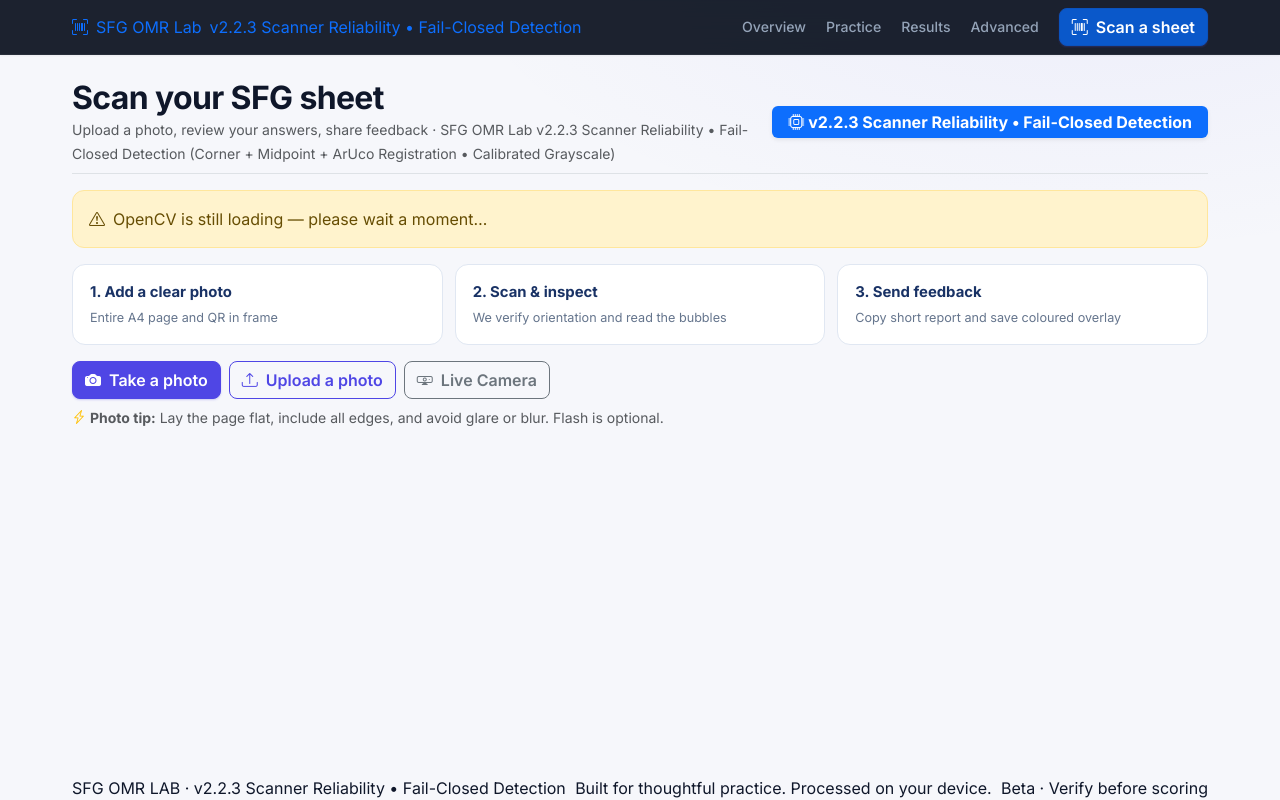
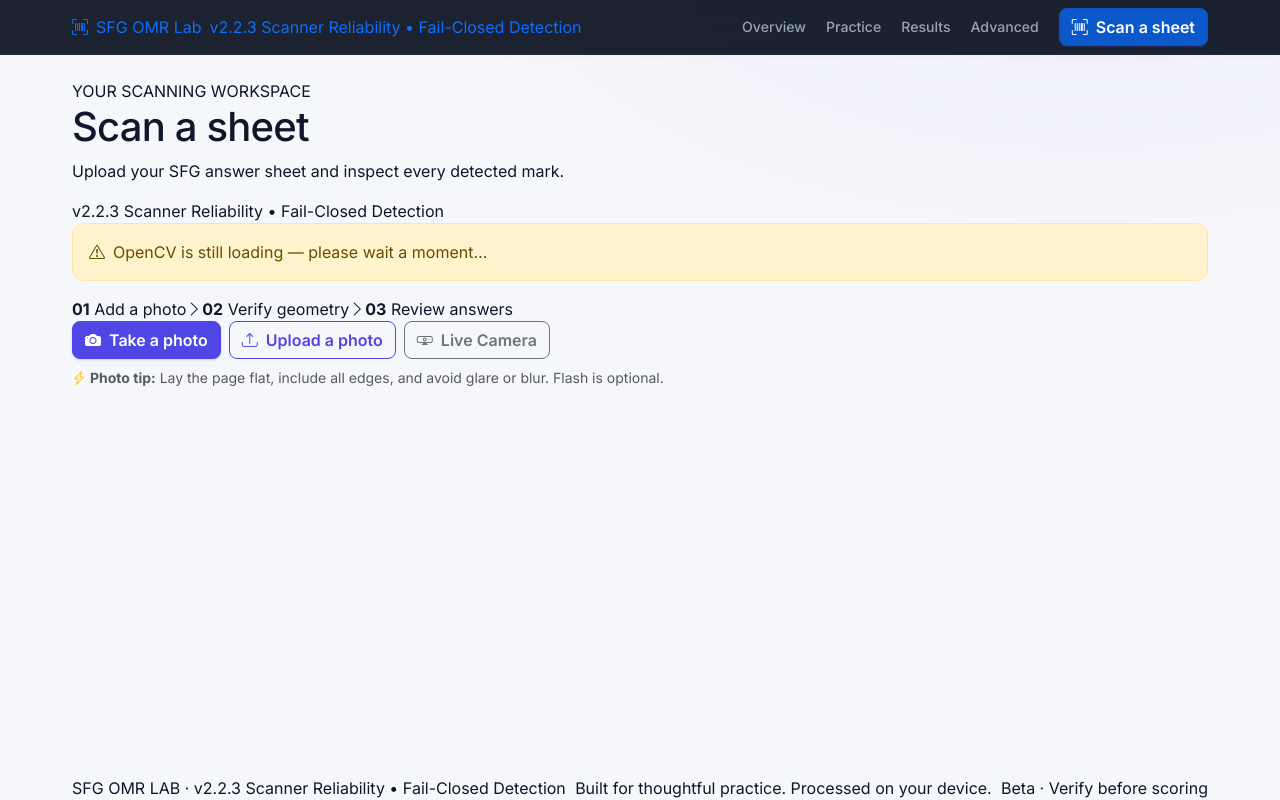
Before and after one commit to aalsiyodha/sfg-omr-lab, a React (Vite) app: page /scan in a window 1280 px wide. Built offline with nearby package versions, Linux system fonts and the light colour scheme.

Commit message:
design: streamlined scanning workspace and refined lightweight progress animation

```diff
--- a/src/pages/ScanPage.tsx
+++ b/src/pages/ScanPage.tsx
@@ -4,7 +4,7 @@ import type { AppState } from '../App';
 import type { AnswerOption } from '../types';
 import { ErrorLogBox } from '../components/ErrorLogBox';
 import { generateLLMDiagnosticPrompt, generateBetaFeedbackPrompt } from '../diagnostics/llmPromptGenerator';
-import { APP_VERSION, APP_BUILD_NAME } from '../config/version';
+import { APP_VERSION } from '../config/version';
 
 interface Props { appState: AppState; }
 
@@ -237,14 +237,9 @@ export default function ScanPage({ appState }: Props) {
 
   return (
     <div>
-      <div className="d-flex align-items-center justify-content-between mb-3 border-bottom pb-2">
-        <div>
-          <h2 className="mb-0 fw-bold">Scan your SFG sheet</h2>
-          <small className="text-muted">Upload a photo, review your answers, share feedback · {APP_BUILD_NAME}</small>
-        </div>
-        <span className="badge bg-primary px-3 py-2 fs-6 shadow-sm">
-          <i className="bi bi-cpu me-1" />{APP_VERSION}
-        </span>
+      <div className="product-scan-header">
+        <div><span className="product-kicker">YOUR SCANNING WORKSPACE</span><h1>Scan a sheet</h1><p>Upload your SFG answer sheet and inspect every detected mark.</p></div>
+        <span className="product-scan-version">{APP_VERSION}</span>
       </div>
 
       {opencv !== 'ready' && (
@@ -254,16 +249,16 @@ export default function ScanPage({ appState }: Props) {
         </div>
       )}
 
-      {!scanResult && <div className="beta-scan-intro mb-3">
-        <div><strong>1. Add a clear photo</strong><small>Entire A4 page and QR in frame</small></div>
-        <div><strong>2. Scan &amp; inspect</strong><small>We verify orientation and read the bubbles</small></div>
-        <div><strong>3. Send feedback</strong><small>Copy short report and save coloured overlay</small></div>
+      {!scanResult && <div className="product-scan-instructions">
+        <span><b>01</b> Add a photo</span><i className="bi bi-chevron-right" />
+        <span><b>02</b> Verify geometry</span><i className="bi bi-chevron-right" />
+        <span><b>03</b> Review answers</span>
       </div>}
       {/* Input section (hidden once scan result exists) */}
       {!scanResult && (
         <div className="row g-3">
           <div className="col-12">
-            <div className="d-flex flex-wrap gap-2 mb-2">
+            <div className="d-flex flex-wrap gap-2 mb-2 product-upload-actions">
               <button className="btn btn-primary" onClick={triggerNativeCamera} disabled={isScanning}>
                 <i className="bi bi-camera-fill me-2" />Take a photo
               </button>
@@ -288,7 +283,7 @@ export default function ScanPage({ appState }: Props) {
               <input
                 ref={fileInputRef}
                 type="file"
-                accept=".jpg,.jpeg,.png,image/*"
+                accept=".jpg,.jpeg,.png,.webp,image/jpeg,image/png,image/webp"
                 hidden
                 onChange={handleFileChange}
               />
@@ -331,22 +326,22 @@ export default function ScanPage({ appState }: Props) {
           {isScanning && (
             <div className="col-12 col-md-10 col-lg-8 mx-auto my-3">
               <div className="scanner-animation-container">
-                <div className="scanner-viewport">
-                  <div className="scanner-laser-line" />
+                <div className="scanner-viewport product-scanning-sheet" role="img" aria-label="Illustration of a sheet being scanned">
+                  <div className="product-scan-paper-header"><span>SFG</span><span>OMR</span><span className="product-scan-qr" /></div>
                   <div className="viewport-grid">
-                    {[1, 2, 3, 4, 5, 6, 7].map(r => (
+                    {Array.from({length:12},(_,r)=>(
                       <div className="grid-row-mock" key={r}>
-                        <span className={`grid-dot-mock ${r % 3 === 0 ? 'filled' : ''}`} />
-                        <span className={`grid-dot-mock ${r % 2 === 1 ? 'filled' : ''}`} />
-                        <span className={`grid-dot-mock ${r % 4 === 0 ? 'filled' : ''}`} />
-                        <span className="grid-dot-mock" />
+                        <span className="product-scan-row-number">{String(r+1).padStart(2,'0')}</span>
+                        {Array.from({length:4},(_,i)=><span key={i} className={`grid-dot-mock ${(r*3+i)%7===0?'filled':''}`}/>)}
                       </div>
                     ))}
                   </div>
+                  <div className="scanner-laser-line" />
+                  <div className="product-scan-corner tl"/><div className="product-scan-corner tr"/><div className="product-scan-corner bl"/><div className="product-scan-corner br"/>
                 </div>
 
-                <h5 className="fw-bold mb-1" style={{ color: 'var(--text-main)' }}>
-                  Reading your OMR sheet
+                <div className="product-scan-live-label"><span className="product-live-dot" /> SCAN IN PROGRESS</div>\n                <h5 className="fw-bold mb-1" style={{ color: 'var(--text-main)' }}>
+                  Reading your answer sheet
                 </h5>
                 <p className="text-muted small mb-3">
                   {progress?.stage || 'Finding reference markers and checking bubble shapes…'}
@@ -354,7 +349,7 @@ export default function ScanPage({ appState }: Props) {
 
                 <div className="progress mb-3" style={{ height: 6, maxWidth: 440, margin: '0 auto' }}>
                   <div
-                    className="progress-bar progress-bar-striped progress-bar-animated"
+                    className="progress-bar product-scanning-progress"
                     style={{ width: `${progress?.percent || 20}%`, backgroundColor: 'var(--primary)' }}
                   />
                 </div>
```
